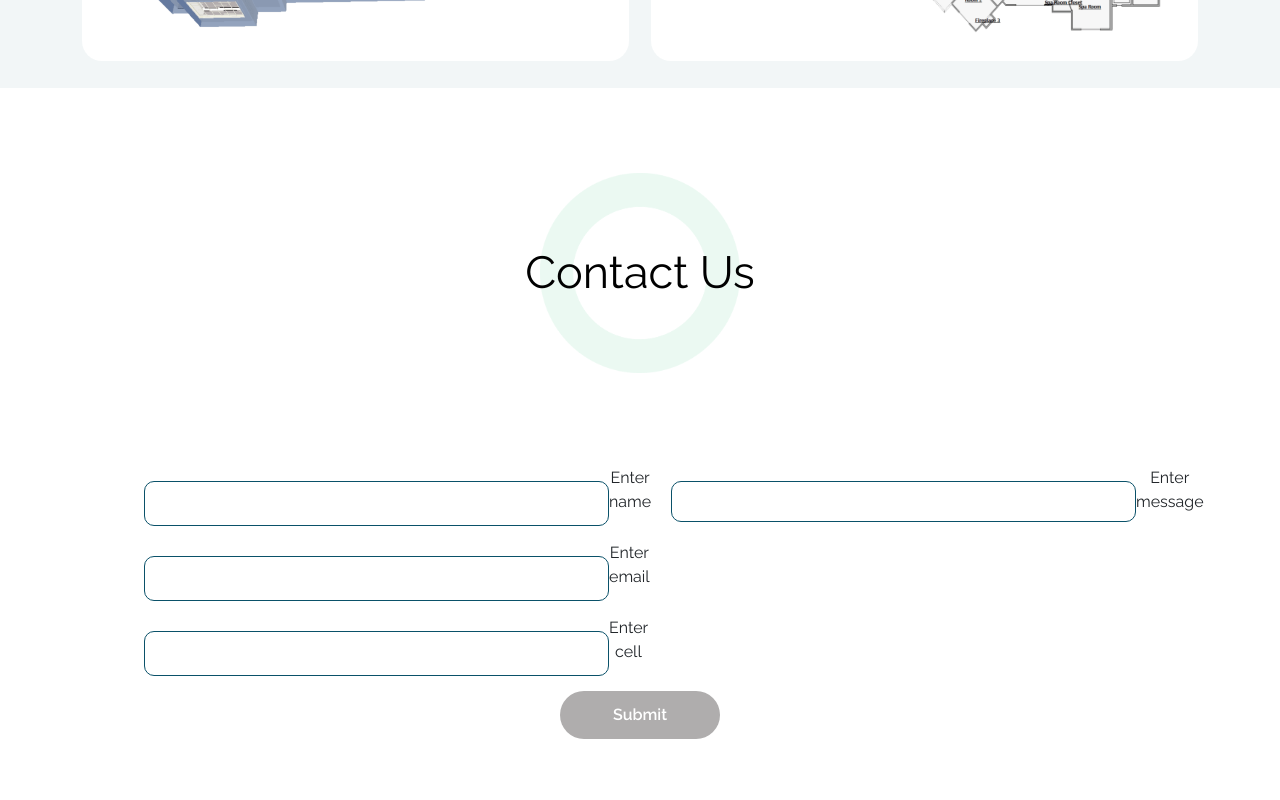
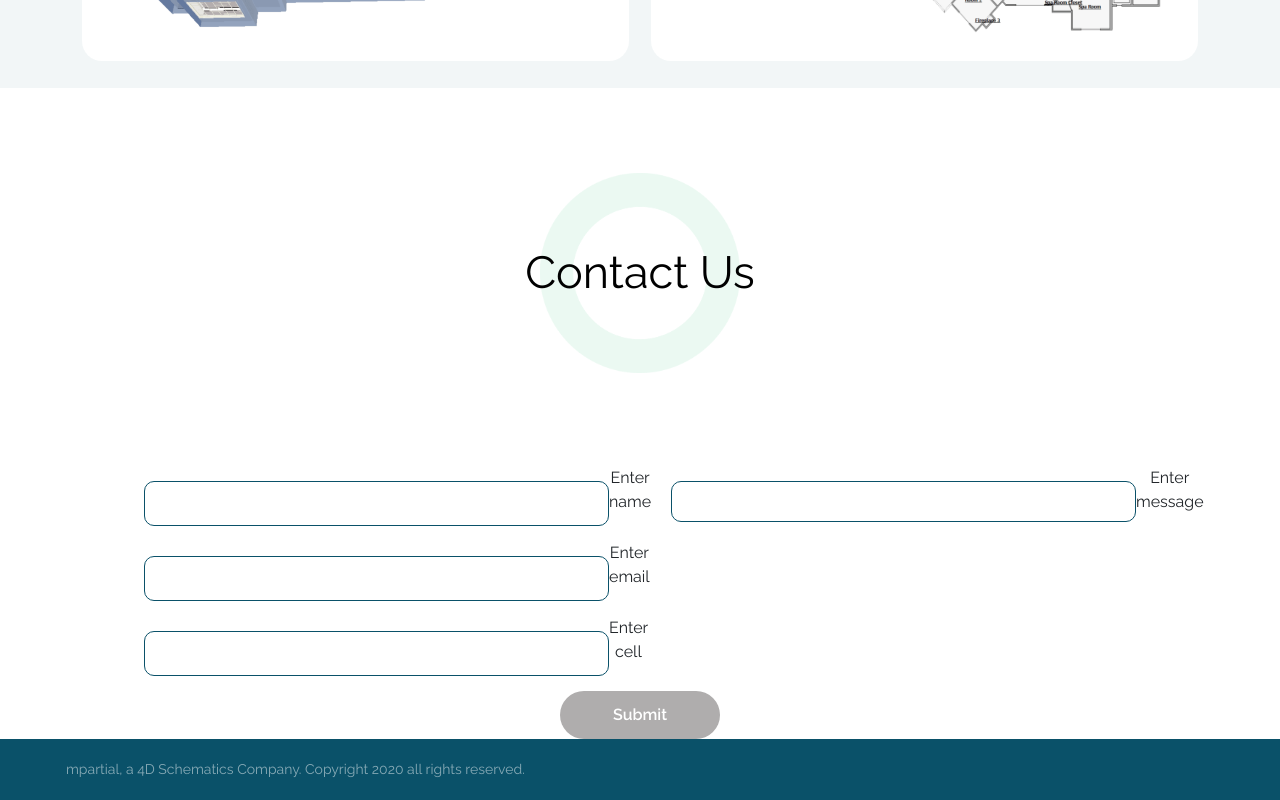
Before and after one commit to muzammil-tariq/nullBrainer, a React (Create React App) app: page / in a window 1280 px wide. Shown: the part 5187-5987 px from the top of the page. Before the commit the page ends 5926 px from the top, so only its background shows below. Built offline with nearby package versions, Linux system fonts and the light colour scheme.

Commit message:
footer update

```diff
--- a/src/pages/HomePage.js
+++ b/src/pages/HomePage.js
@@ -7,6 +7,7 @@ import HowItWork from '../scenes/How-It-Work/howItWork';
 import WaterFall from '../scenes/waterFall/waterFall';
 import ExampleDel from '../scenes/Example-Del/exampleDel';
 import Contact from '../scenes/contact/contact';
+import Footer from '../scenes/footer/footer';
 const HomePage = () => {
     return (
         <div>
@@ -18,6 +19,7 @@ const HomePage = () => {
             <WaterFall/>
             <ExampleDel/>
             <Contact/>
+            <Footer/>
 
         </div>
     );
--- a/src/scenes/footer/footer.js
+++ b/src/scenes/footer/footer.js
@@ -0,0 +1,9 @@
+import React from 'react';
+import './index.css'
+const footer = (props) => (
+            <footer className="footer">
+                <p>mpartial, a 4D Schematics Company. Copyright 2020 all rights reserved.</p>
+            </footer>
+    );
+
+export default footer;
--- a/src/scenes/footer/index.css
+++ b/src/scenes/footer/index.css
@@ -0,0 +1,11 @@
+.footer{
+    background-color: #0a5169;
+    padding: 20px 0;
+}
+.footer p{
+    color: #fff;
+    opacity: .5;
+    font-size: 14px;
+    margin: 0;
+    padding: 0 66px;
+}
```
